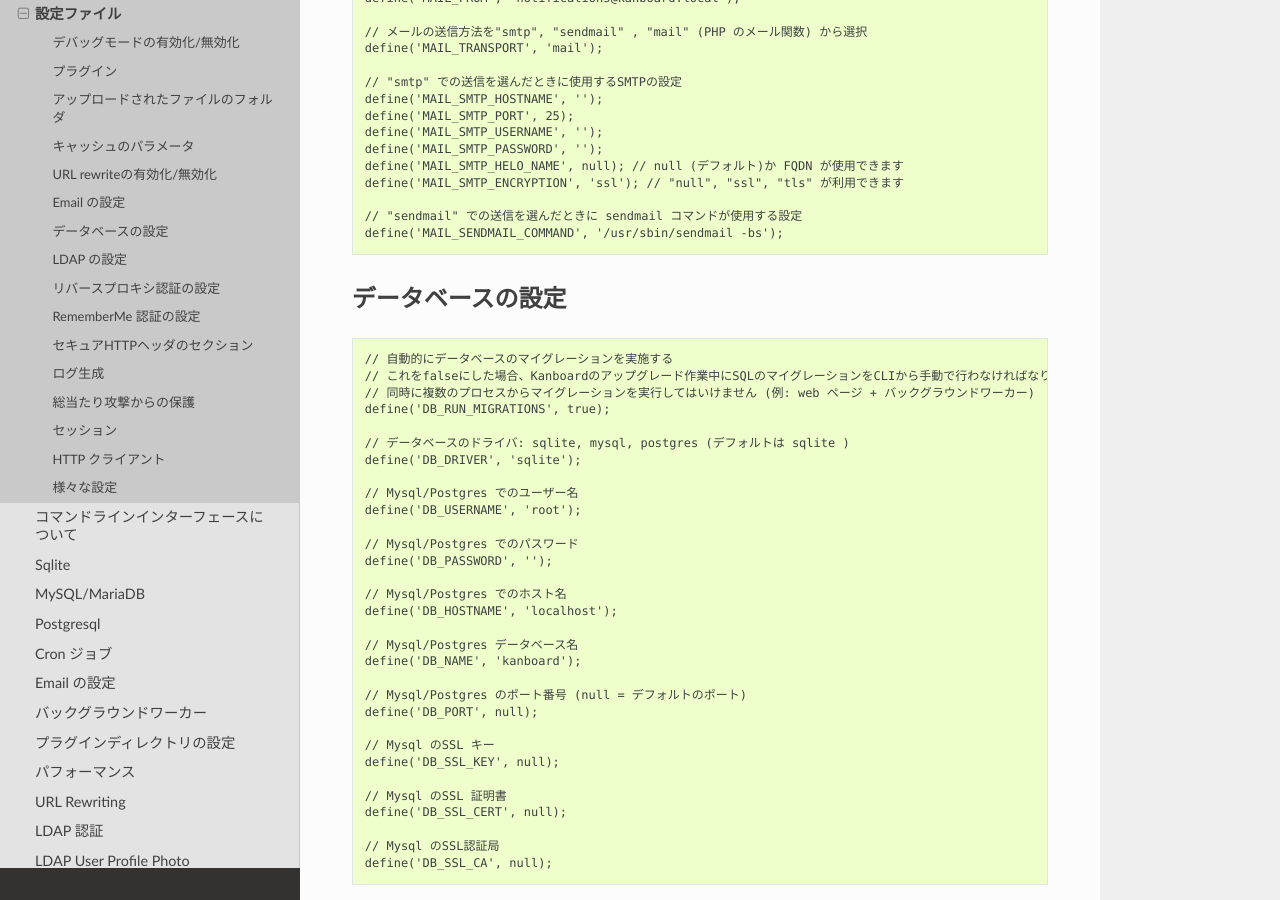
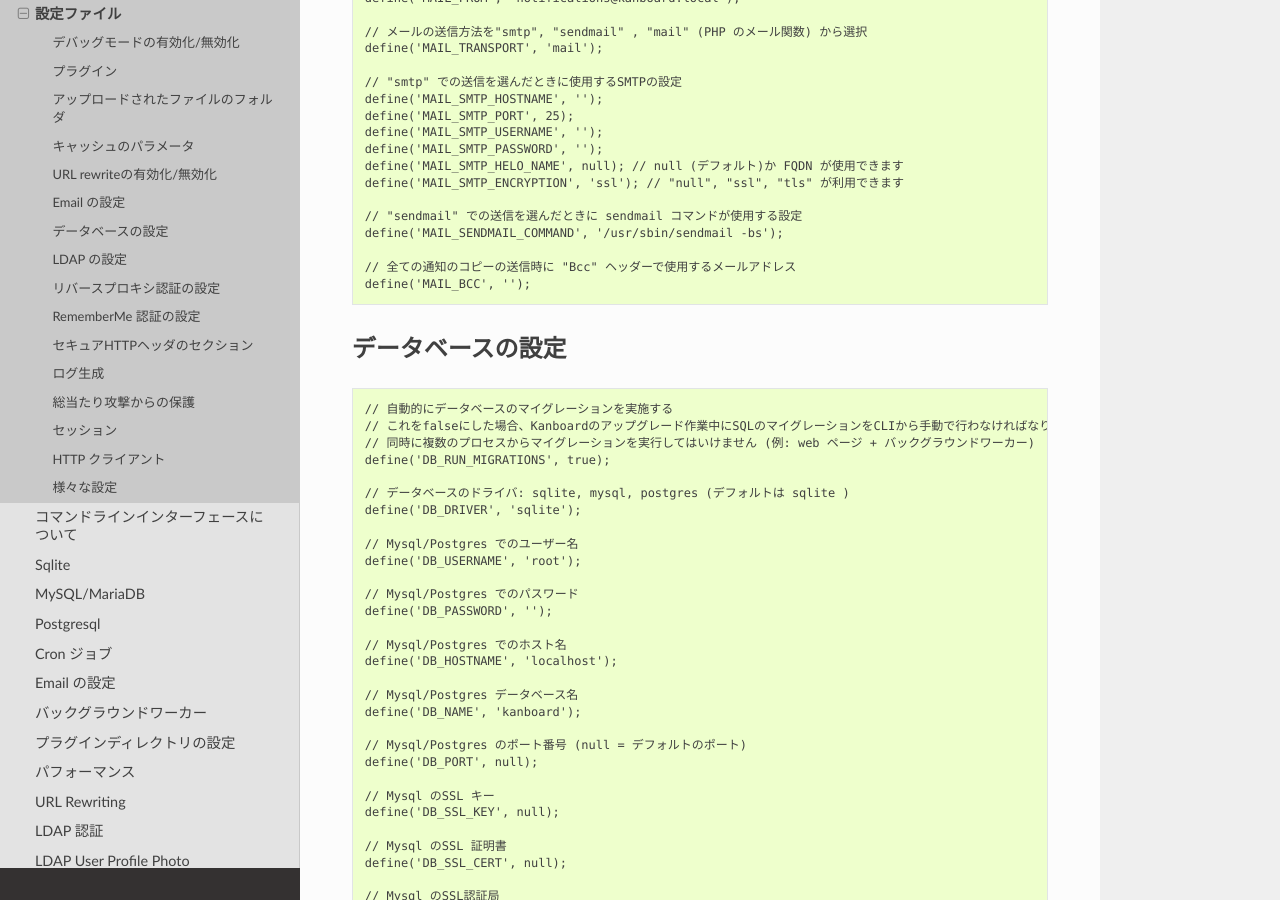
Before and after one commit to sambar-fgfs/Kanboard-documentation-ja, a Sphinx documentation site: the page built from source/admin_guide/config_file.rst, in a window 1280 px wide and 900 px high, scrolled down 1576 px. Built offline with Sphinx 7.4.7 and the Read the Docs theme 2.0.0, drawn with Linux system fonts in a browser that asks for light colours; pages that are not in the unit, such as notebooks, are missing from menus.

Commit message:
Update docs for v1.2.17

```diff
--- a/source/admin_guide/config_file.rst
+++ b/source/admin_guide/config_file.rst
@@ -89,6 +89,10 @@
 
     // "sendmail" での送信を選んだときに sendmail コマンドが使用する設定
     define('MAIL_SENDMAIL_COMMAND', '/usr/sbin/sendmail -bs');
+
+    // 全ての通知のコピーの送信時に "Bcc" ヘッダーで使用するメールアドレス
+    define('MAIL_BCC', '');
+
 
 データベースの設定
 -----------------
```
